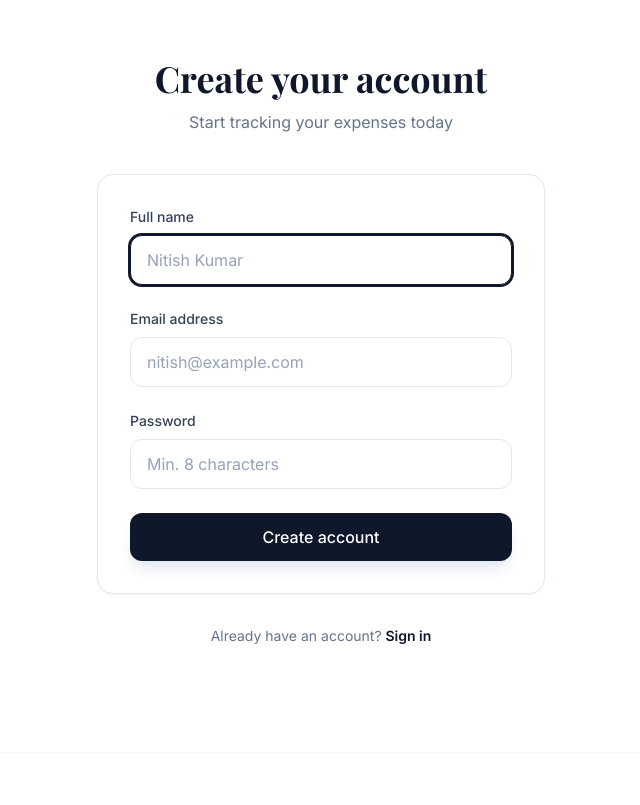
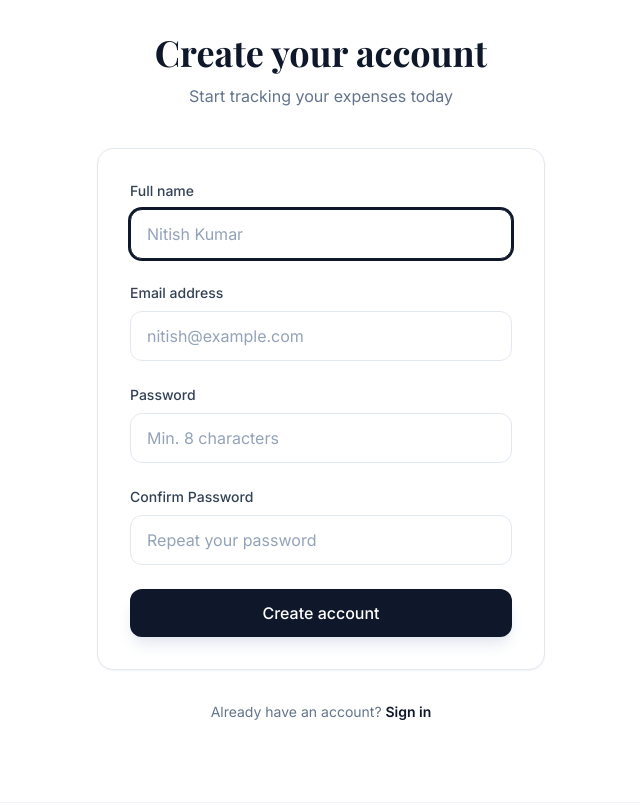
Before and after one commit to sdjr-domain/Expenses-Management, a Flask app: page /register in a window 1280 px wide. Shown: the part 68-873 px from the top of the page, without its empty margins (319-959 px from the left). Run offline with Flask 3, Linux system fonts and the light colour scheme; some libraries are stand-ins or nearby versions.

Commit message:
Add password confirmation to registration flow Co-Authored-By: Claude Code <noreply@anthropic.com>

```diff
--- a/app.py
+++ b/app.py
@@ -21,9 +21,13 @@ def register():
         name = request.form.get("name")
         email = request.form.get("email")
         password = request.form.get("password")
+        confirm_password = request.form.get("confirm_password")
 
-        if not name or not email or not password:
+        if not name or not email or not password or not confirm_password:
             return render_template("register.html", error="All fields are required.")
+
+        if password != confirm_password:
+            return render_template("register.html", error="Passwords do not match.")
 
         if get_user_by_email(email):
             return render_template("register.html", error="This email is already registered.")
--- a/templates/register.html
+++ b/templates/register.html
@@ -39,6 +39,13 @@
                            placeholder="Min. 8 characters"
                            required>
                 </div>
+                <div>
+                    <label for="confirm_password" class="block text-sm font-medium text-slate-700 mb-2">Confirm Password</label>
+                    <input type="password" id="confirm_password" name="confirm_password"
+                           class="w-full px-4 py-3 rounded-xl border border-slate-200 focus:ring-2 focus:ring-slate-900 focus:border-slate-900 transition-all outline-none placeholder:text-slate-400"
+                           placeholder="Repeat your password"
+                           required>
+                </div>
                 <button type="submit" class="w-full bg-slate-900 text-white py-3 rounded-xl font-medium hover:bg-slate-800 transition-all shadow-lg shadow-slate-200">
                     Create account
                 </button>
```
Also changed, not shown: spendly.db.
